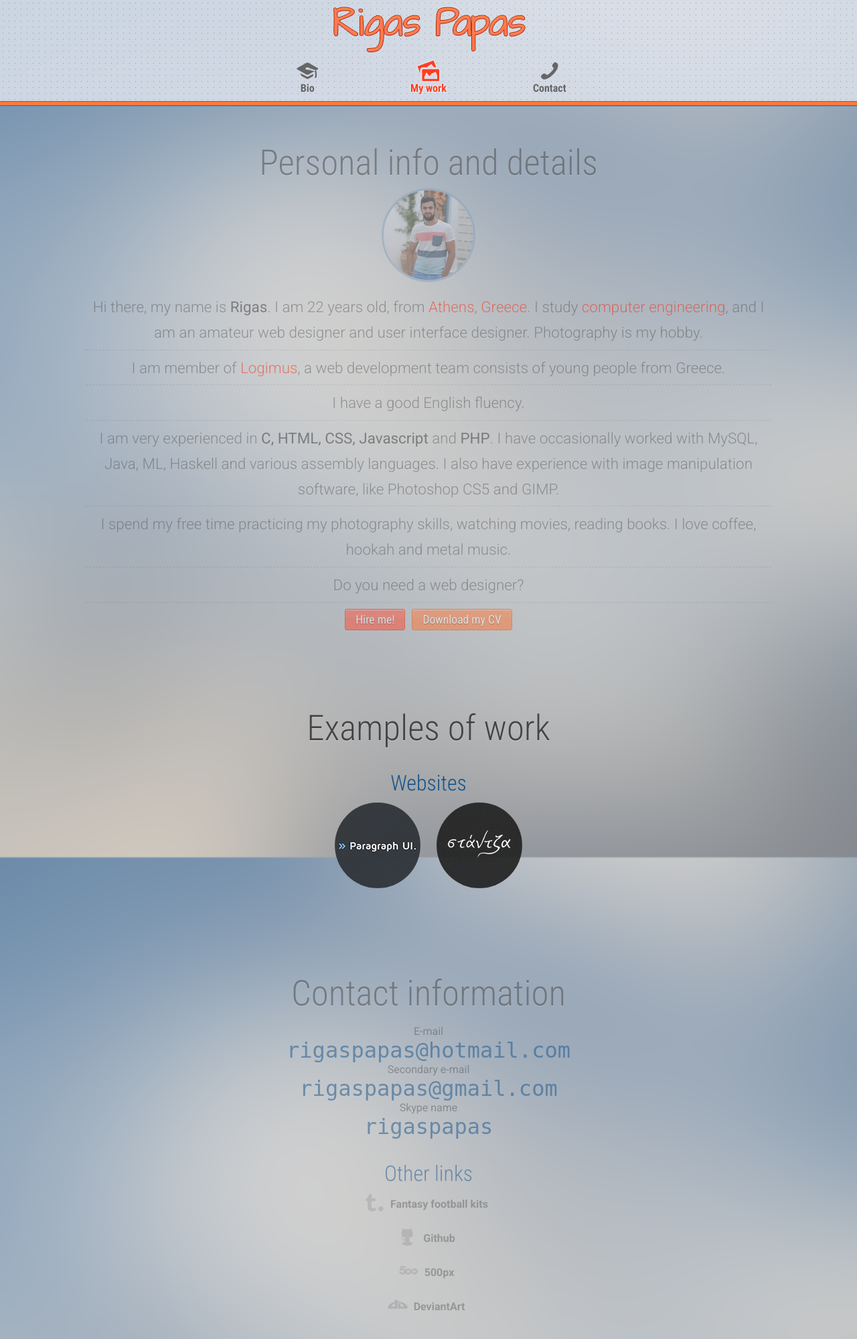
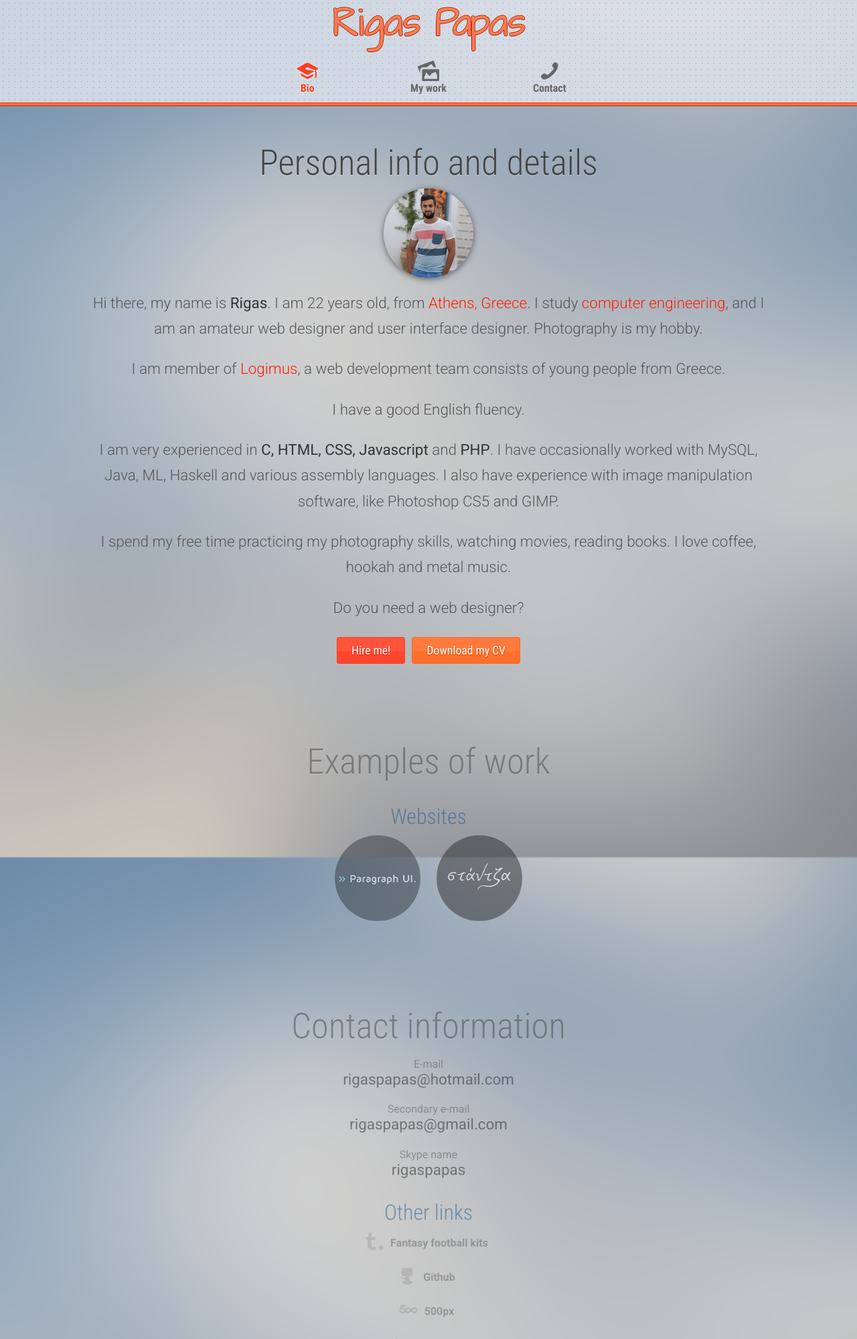
Before and after one commit to rigaspapas/rigaspapas.com, a PHP site: page / in a window 1280 px wide. Shown: the top 1999 px of the page at 67% size. Run offline with PHP 8.4, Linux system fonts and the light colour scheme.

Commit message:
Minor restyling on buttons and links

```diff
--- a/css/style.less
+++ b/css/style.less
@@ -29,11 +29,11 @@
 	font-size: 1.1em;
 	outline: none;
 	cursor: pointer;
-	padding: 5px 15px;
+	padding: 0.5em 1.2em;
 	background-color: @color;
-	border: 1px solid darken( @color , 15% );
-	text-shadow: 0px 1px 1px darken( @color , 40% );
-	.shadow( inset 0px -18px 1px 0px darken(@color , 2%) ~"," inset 0px 1px 2px 0px lighten(@color , 18%) );
+	border: 1px solid darken( @color , 5% );
+	text-shadow: 0px 1px 2px darken( @color , 20% );
+	.shadow( inset 0px -1em 0 0 darken(@color, 3%)  );
 	.radius( 3px );
 
 	&:hover { background-color: darken(@color , 4%); }
@@ -102,7 +102,7 @@ body {
 #header {
 	background-color: rgb(220, 226, 236); /* Fallback */
 	background: rgba(220, 226, 236, 0.85) url('../images/header.png') top left repeat;
-	border-bottom: 1px solid #6190BB;
+	border-bottom: 1px solid rgba(0,0,0,0.4);
 	padding-bottom: 7px;
 
 	position: fixed;
@@ -121,7 +121,7 @@ body {
 	right: 0;
 
 	width: 100%;
-	height: 5px;
+	height: 3px;
 	background: @orange;
 	border-style: solid;
 	border-color: darken( @darkOrange, 10% );
@@ -255,9 +255,8 @@ h3 {
 		font-size: 1.4em;
 		line-height: 1.7em;
 		font-weight: 300;
-		margin: 0 0 0.3em 0;
-		padding: 0 0 0.3em 0;
-		border-bottom: 1px dashed rgba(0,0,0,0.18);
+		margin: 0;
+		padding: 0 0 1em 0;
 	}
 	a.bt {
 		display: inline-block;
@@ -267,7 +266,7 @@ h3 {
 	width: 6em;
 	height: 6em;
 	.radius( 50% );
-	border: 3px solid #88A3C0;
+	.shadow( 0 2px 10px rgba(0,0,0,0.5) );
 }
 .bioImg {
 	margin: 0.3em 0;
@@ -296,10 +295,12 @@ h3 {
 }
 dd {
 	padding: 0;
-	margin: 0;
-	font-size: 2em;
-	font-family: monospace;
-	color: @blue;
+	margin: 0 0 1em 0;
+	font-size: 1.4em;
+	color: #222;
+	.transition( 0.3 );
+
+	&:hover { color: @darkOrange; }
 }
 #links {
 	a {
@@ -329,7 +330,7 @@ dd {
 
 
 @media screen and (max-width:640px){
-	body { font-size: 15px; }
+	body { font-size: 13px; }
 
 	#content { margin-top: 158px; }
 
@@ -338,7 +339,7 @@ dd {
 		height: 63px;
 	}
 	dd {
-		font-size: 1.5em;
+		font-size: 1.3em;
 	}
 }
 
```
Also changed, not shown: css/style.css.
